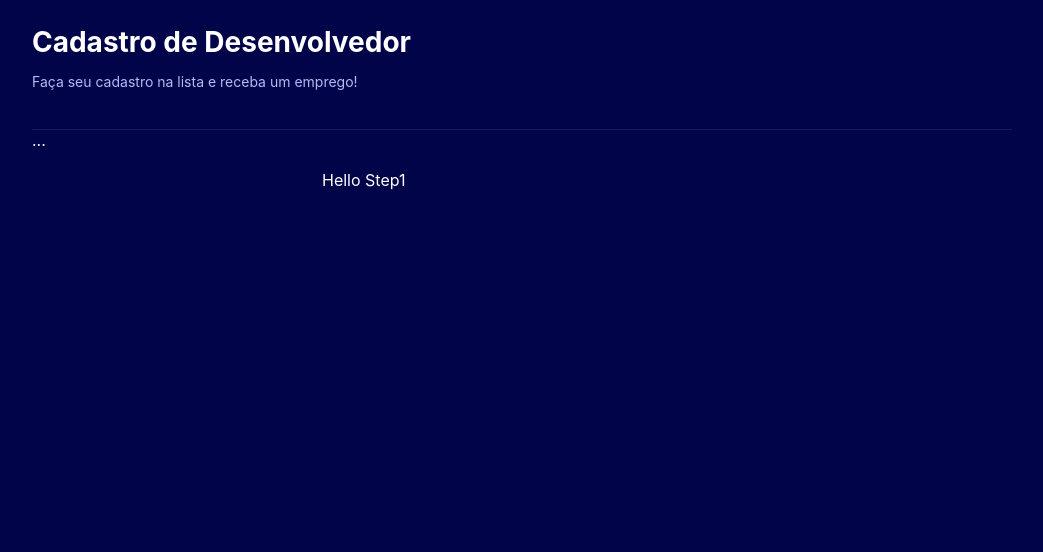
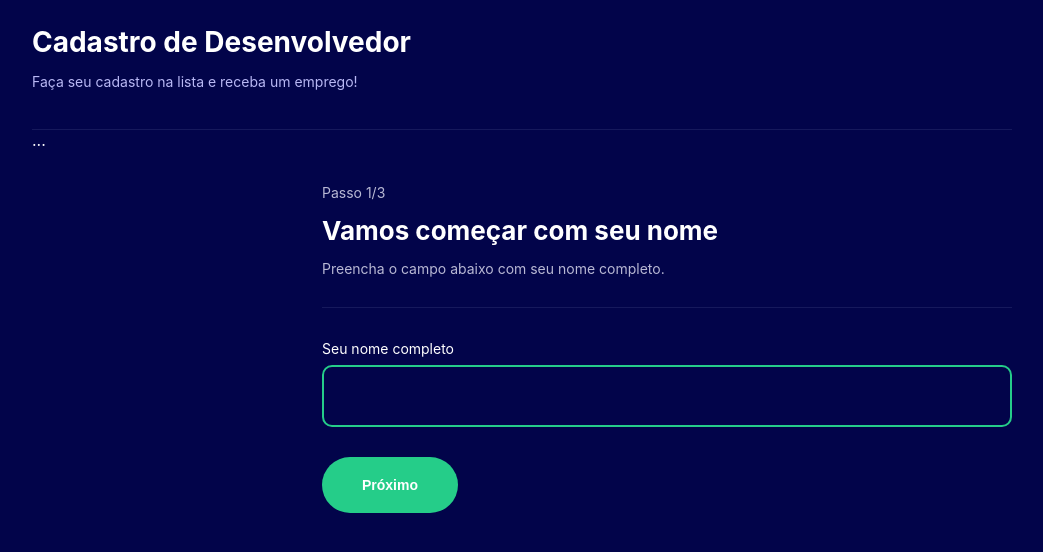
Before and after one commit to wwilliamsantana/form-multi, a React (Vite) app: page / in a window 1280 px wide. Shown: the top 552 px of the page, without its empty margins (118-1161 px from the left). Built offline with nearby package versions, Linux system fonts and the light colour scheme.

Commit message:
Estrutura e Funcionamento: Form Passo 1

```diff
--- a/src/Context/FormContext.tsx
+++ b/src/Context/FormContext.tsx
@@ -7,7 +7,7 @@
   dispatch: (action: ActionProps) => void
 }
 
-export const FormContext = createContext<FormContextProps | undefined>(undefined)
+export const FormContext = createContext({} as FormContextProps)
 
 
 interface FormProviderProps{
--- a/src/components/Theme/styles.ts
+++ b/src/components/Theme/styles.ts
@@ -23,7 +23,7 @@
 
 export const Sidebar = styled.div`
   width: 250px;
-  border-right: 1xp solid #16195c;
+  border: 1xp solid #16195c;
 `
 
 export const Page = styled.div`
--- a/src/pages/FormStep1/index.tsx
+++ b/src/pages/FormStep1/index.tsx
@@ -1,11 +1,55 @@
+import { ChangeEvent, useContext, useEffect } from "react";
+import { useNavigate } from "react-router-dom";
 import { Theme } from "../../components/Theme";
+import { FormContext } from "../../Context/FormContext";
+import { FormActions } from "../../reducer/FormReducer";
 import { Container } from "./styles";
 
 export function FormStep1(){
+  const navigate = useNavigate()
+  const {state, dispatch} = useContext(FormContext)
+
+  function handleNextStep(){
+    if(state.name !== ""){
+      navigate("/step2")
+    }else{
+      alert("Preencha seus dados!")
+    }
+
+  }
+
+  function handleNameChange(e: ChangeEvent<HTMLInputElement>){
+    dispatch({
+      type: FormActions.setName,
+      payload: e.target.value
+    })
+  }
+
+  useEffect(() => {
+    dispatch({
+      type: FormActions.setCurretnStep,
+      payload: 1
+    })
+  }, [])
+
   return (
     <Theme>
       <Container>
-        Hello Step1
+        <p>Passo 1/3</p>
+        <h1>Vamos começar com seu nome</h1>
+        <p>Preencha o campo abaixo com seu nome completo.</p>
+        <hr />
+        <label>
+          Seu nome completo
+          <input
+            type="text"
+            autoFocus autoComplete="off"
+            value={state.name}
+            onChange={handleNameChange}
+            />
+        </label>
+
+        <button onClick={handleNextStep}>Próximo</button>
       </Container>
     </Theme>
   )
--- a/src/pages/FormStep1/styles.ts
+++ b/src/pages/FormStep1/styles.ts
@@ -1,5 +1,51 @@
 import styled from "styled-components"
 
 export const Container = styled.div`
+  p{
+    font-size: 14px;
+    color: #B8B8D4;
+  }
 
+  h1{
+    margin: 0;
+    padding: 0;
+    font-size: 26px;
+  }
+
+  hr{
+    height: 1px;
+    border: 0;
+    background-color: #16195C;
+    margin: 30px 0;
+  }
+
+  label{
+    font-size: 14px;
+
+    input{
+      display: block;
+      box-sizing: border-box;
+      width: 100%;
+      margin-top: 7px;
+      padding: 20px 10px;
+      border: 2px solid #25cd89;
+      border-radius: 10px;
+      color: #fff;
+      outline: none;
+      font-size: 16px;
+      background-color: #02044A;
+    }
+  }
+
+  button{
+    background-color: #25CD89;
+    color: #FFF;
+    font-size: 14px;
+    font-weight: bold;
+    padding: 20px 40px;
+    border: 0;
+    border-radius: 30px;
+    cursor: pointer;
+    margin-top: 30px;
+  }
 `
```
